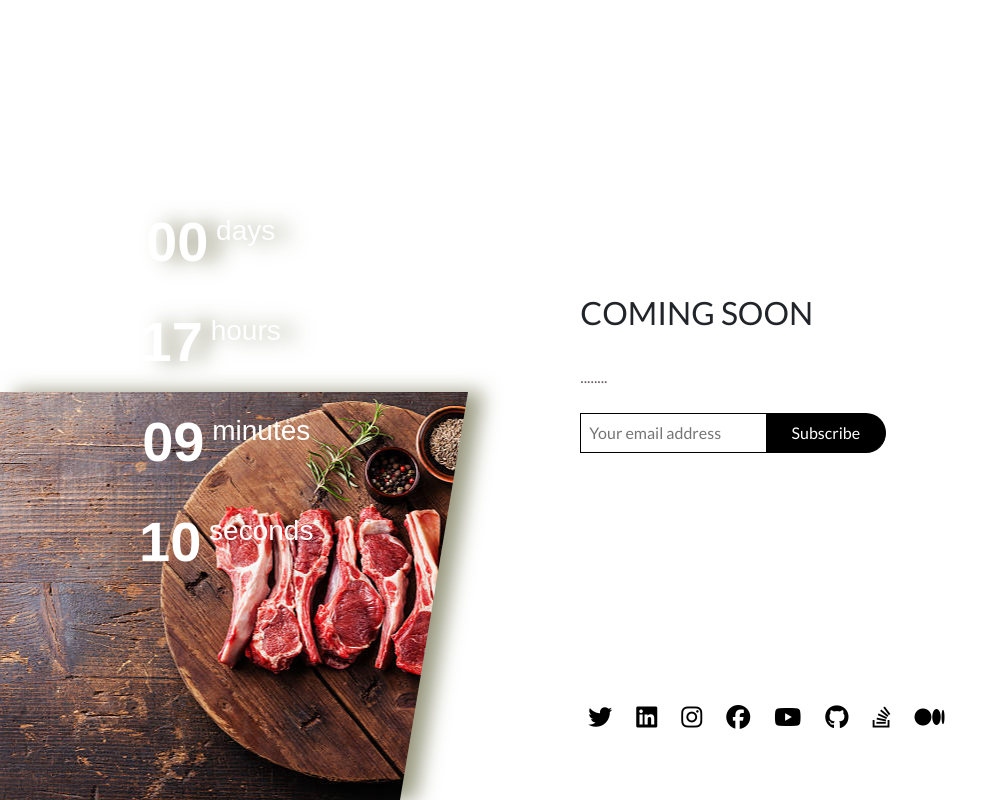
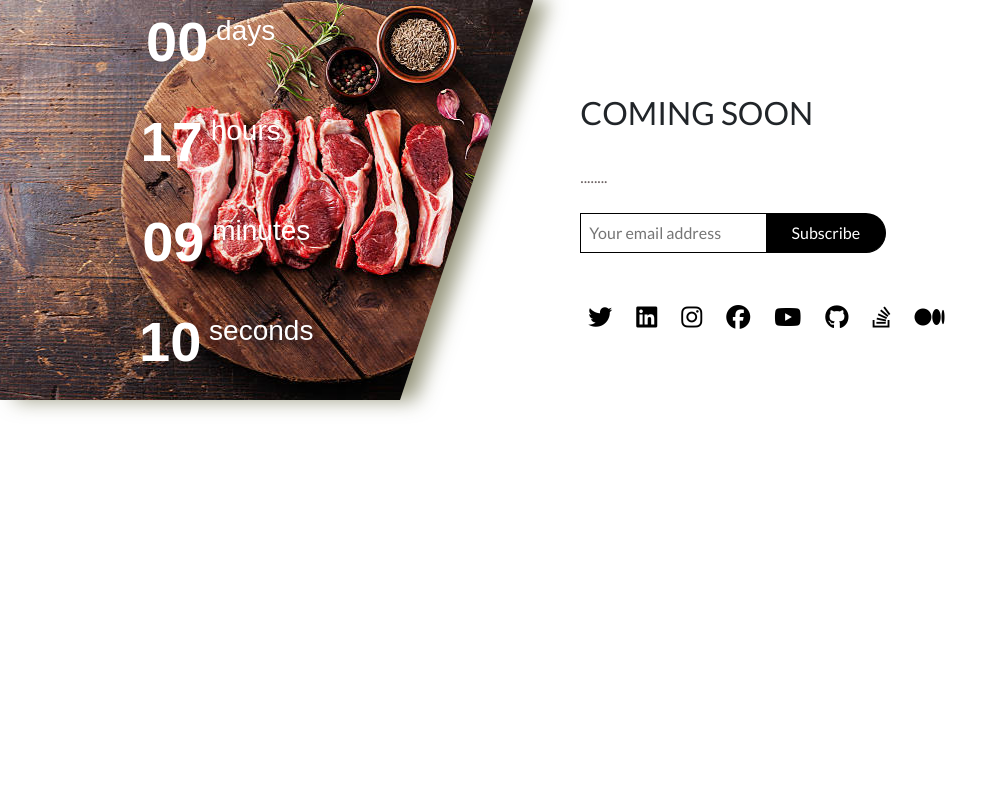
Before and after one commit to lokeshanaika/UdeesWeb1, a plain HTML site: page index.html in a window 1280 px wide. Shown: the whole page, without its empty margins (0-1008 px from the left). Drawn offline with nearby package versions, Linux system fonts and the light colour scheme; a web font is replaced by a local one.

Commit message:
Update main.css

```diff
--- a/styles/main.css
+++ b/styles/main.css
@@ -39,8 +39,8 @@ h1,
 .container .row .left-wrap .left {
   background-image: url(../img/ph1.jpg);
   background-repeat: no-repeat;
-  background-position: 50% 100%;
-  height: 100vh;
+  background-position: 100% 100%;
+  height: 100;
   -webkit-box-align: center;
   -ms-flex-align: center;
   align-items: center;
```
